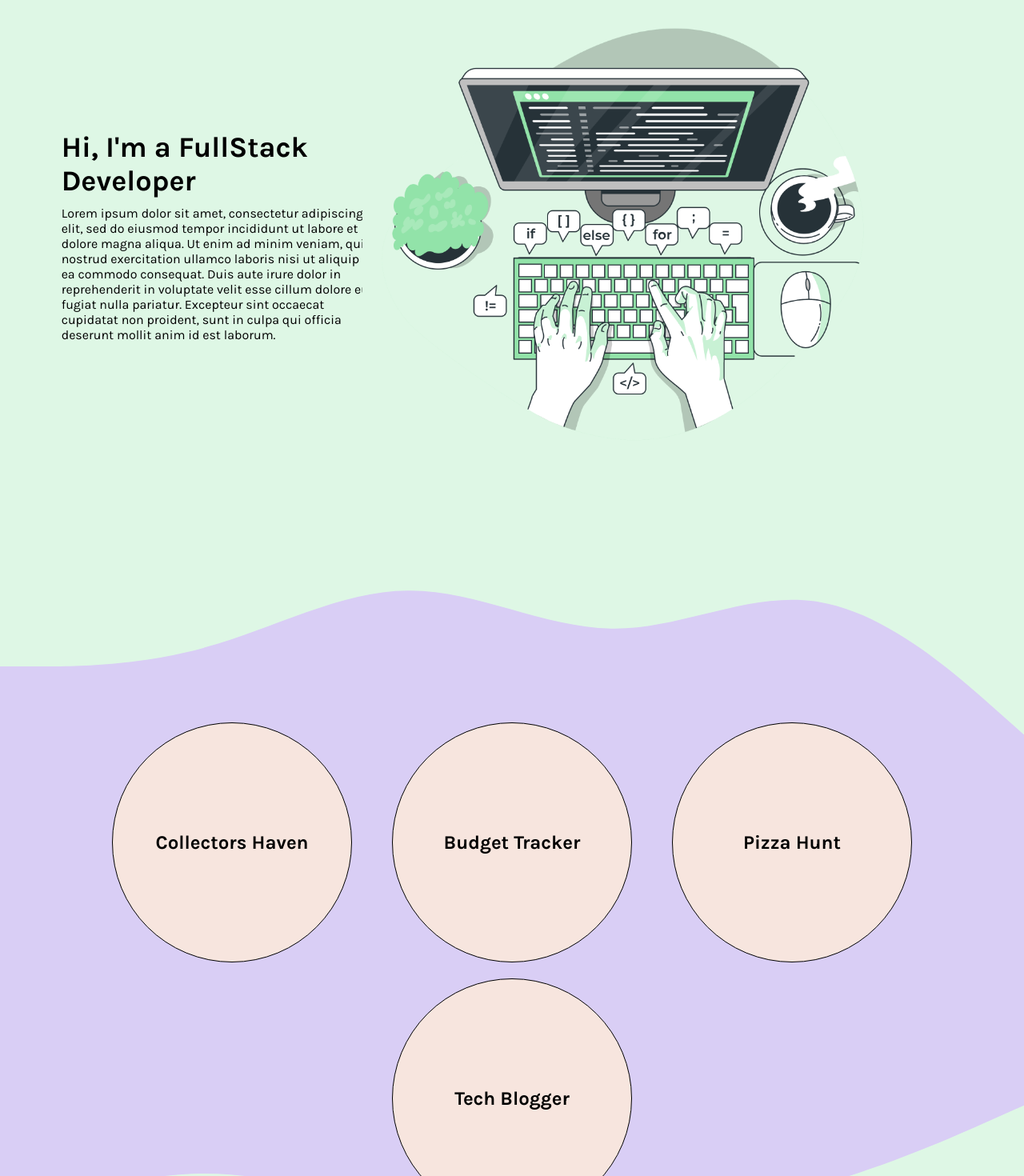
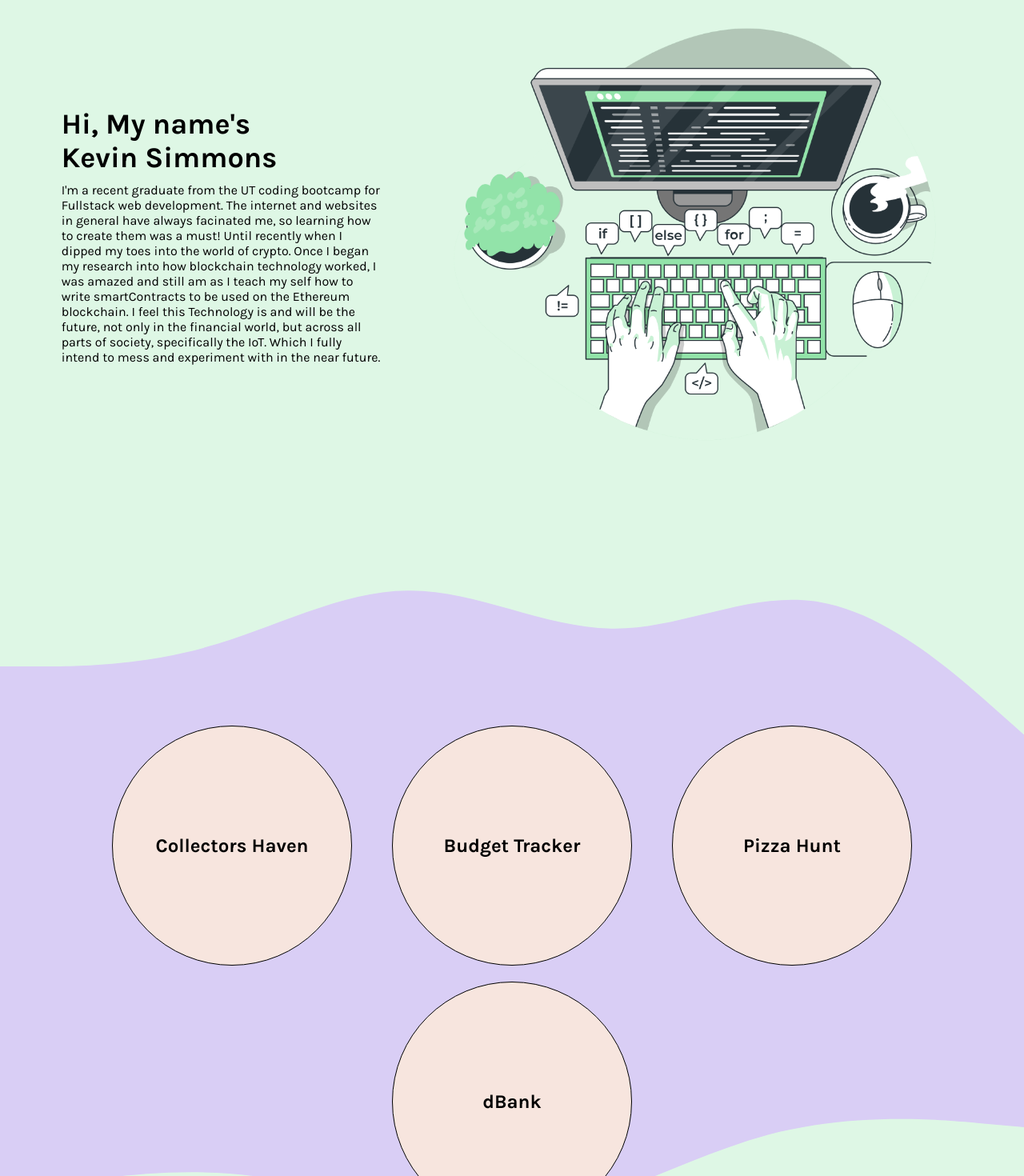
Before and after one commit to climbingryan/portfolioV2, a React (Create React App) app in the folder portfolio/: page / in a window 1280 px wide. Shown: the part 180-1650 px from the top of the page at 80% size. Built offline with nearby package versions, Linux system fonts and the light colour scheme.

Commit message:
replace lorum ipsum text with actual intro paragraph & change title to my name

```diff
--- a/portfolio/src/App.css
+++ b/portfolio/src/App.css
@@ -47,7 +47,7 @@ nav {
   margin: 10px 35px;
   list-style-type: none;
 }
-.list-element {
+.nav-list-element {
   width: fit-content;
   padding: 8px 14px;
   border-radius: 2px;
@@ -55,7 +55,7 @@ nav {
   color: black;
   text-decoration: none;
 }
-.list-element:hover {
+.nav-list-element:hover {
   background-color: #f7e5de;
   color: black;
 }
@@ -101,6 +101,8 @@ nav {
 }
 .upper-svg {
   margin-top: 11.5px;
+  position: relative;
+  top: 50px;
 }
 @media screen and (max-width: 650px) {
   .hero-img {
@@ -126,7 +128,7 @@ nav {
   align-items: center;
   flex-flow: row wrap;
   background-color: var(--secondary-color-);
-  height: 50vh;
+  height: 60vh;
   min-width: 200px;
 }
 .project-container {
@@ -154,7 +156,7 @@ nav {
 .pizza-hunt {
   background-color: var(--accent-color-);
 }
-.tech-blogger {
+.crypto {
   background-color: var(--accent-color-);
 }
 
@@ -210,7 +212,7 @@ nav {
   background-size: cover;
   background-position: 80%;
   background-color: white;
-  max-height: 450px;
+  max-height: 500px;
 }
 
 
--- a/portfolio/src/components/Contact/index.js
+++ b/portfolio/src/components/Contact/index.js
@@ -10,7 +10,7 @@ const Contact = () => {
         <path
           fill="#d9cef5"
           fillOpacity="1"
-          d="M0,288L48,272C96,256,192,224,288,224C384,224,480,256,576,272C672,288,768,288,864,282.7C960,277,1056,267,1152,240C1248,213,1344,171,1392,149.3L1440,128L1440,0L1392,0C1344,0,1248,0,1152,0C1056,0,960,0,864,0C768,0,672,0,576,0C480,0,384,0,288,0C192,0,96,0,48,0L0,0Z"
+          d="M0,160L60,149.3C120,139,240,117,360,133.3C480,149,600,203,720,192C840,181,960,107,1080,74.7C1200,43,1320,53,1380,58.7L1440,64L1440,0L1380,0C1320,0,1200,0,1080,0C960,0,840,0,720,0C600,0,480,0,360,0C240,0,120,0,60,0L0,0Z"
         ></path>
       </svg>
       <div className="contact-handler" id="contact">
--- a/portfolio/src/components/Header/index.js
+++ b/portfolio/src/components/Header/index.js
@@ -1,25 +1,20 @@
 import React from "react";
 
 const Header = () => {
-
-
 
   return (
     <header id='home'>
       <div className="logo">Kevin Simmons</div>
       <nav>
         <ul className="nav-list">
-          <li onFocus={(e) => {
-            console.log(e.currentTarget);
-            console.log(e.target)
-          }}>
-            <a href="#home" className='list-element'>Home</a>
+          <li className='nav-home'>
+            <a href="#home" className='nav-list-element'>Home</a>
           </li>
-          <li>
-            <a href="#projects" className='list-element'>Projects</a>
+          <li className='nav-projects'>
+            <a href="#projects" className='nav-list-element nav-projects'>Projects</a>
           </li>
-          <li>
-            <a href='#contact' className='list-element'>Contact</a>
+          <li className='nav-contact'>
+            <a href='#contact' className='nav-list-element nav-contact'>Contact</a>
           </li>
         </ul>
       </nav>
--- a/portfolio/src/components/Hero/index.js
+++ b/portfolio/src/components/Hero/index.js
@@ -7,7 +7,7 @@ const Hero = () => {
   const heroImg = () => {
     anime({
       targets: '.hero-img',
-      translateX: [275, -100],
+      translateX: [150, -10],
       opacity: [0, 1],
       duration: 1500,
       easing: 'easeInOutExpo'
@@ -16,47 +16,40 @@ const Hero = () => {
   const heroTextAnime = () => {
     anime({
       targets: '.hero-title',
-      translateX: [-300, 0],
+      translateX: [-200, 0],
       opacity: [0, 1],
       duration: 1500,
       easing: 'easeInOutExpo'
     });
     anime({
       targets: '.hero-p',
-      translateY: [300, 0],
+      translateY: [200, 0],
       opacity: [0, 1],
       duration: 1500,
       easing: 'easeInOutExpo',
       delay: 200
-    })
+    });
   }
 
   return (
     <div className="hero-handler" onLoad={() => {heroTextAnime()}}>
-      <div className="hero-text-handler" >
-        <h2 className='hero-title'>Hi, I'm a FullStack Developer</h2>
+      <div className="hero-text-handler">
+        <h2 className='hero-title'>Hi, My name's Kevin Simmons</h2>
         <p className='hero-p'>
-          Lorem ipsum dolor sit amet, consectetur adipiscing elit, sed do
-          eiusmod tempor incididunt ut labore et dolore magna aliqua. Ut enim ad
-          minim veniam, quis nostrud exercitation ullamco laboris nisi ut
-          aliquip ex ea commodo consequat. Duis aute irure dolor in
-          reprehenderit in voluptate velit esse cillum dolore eu fugiat nulla
-          pariatur. Excepteur sint occaecat cupidatat non proident, sunt in
-          culpa qui officia deserunt mollit anim id est laborum.
+          I'm a recent graduate from the UT coding bootcamp for Fullstack web development.
+          The internet and websites in general have always facinated me, so
+          learning how to create them was a must! Until recently when I dipped
+          my toes into the world of crypto. Once I began my research into how blockchain
+          technology worked, I was amazed and still am as I teach my self
+          how to write smartContracts to be used on the Ethereum blockchain. I feel this
+          Technology is and will be the future, not only in the financial world, but
+          across all parts of society, specifically the IoT. Which I fully intend to
+          mess and experiment with in the near future.
         </p>
       </div>
       <div className="hero-img-handler" onLoad={() => {heroImg()}}>
         <img className="hero-img" src={img} alt="green web dev computer"></img>
       </div>
-
-      <svg className='upper-svg' xmlns="http://www.w3.org/2000/svg" viewBox="0 0 1440 320">
-        <path
-          fill="#d9cef5"
-          fillOpacity="1"
-          d="M0,224L48,224C96,224,192,224,288,197.3C384,171,480,117,576,117.3C672,117,768,171,864,170.7C960,171,1056,117,1152,133.3C1248,149,1344,235,1392,277.3L1440,320L1440,320L1392,320C1344,320,1248,320,1152,320C1056,320,960,320,864,320C768,320,672,320,576,320C480,320,384,320,288,320C192,320,96,320,48,320L0,320Z"
-        ></path>
-        <a href="https://storyset.com/work">Illustration by Freepik Storyset</a>
-      </svg>
     </div>
   );
 };
--- a/portfolio/src/components/Project/index.js
+++ b/portfolio/src/components/Project/index.js
@@ -47,7 +47,7 @@ const Project = (props) => {
         onMouseOut={() => onLeave()}
         onClick={() => setOpenModal(true)}
       >
-        <h2 className={props.projects.classAnimation}>{props.projects.title}</h2>
+        <h2 className={`${props.projects.classAnimation} proj-title`}>{props.projects.title}</h2>
       </div>
     </>
   );
--- a/portfolio/src/components/Projects/index.js
+++ b/portfolio/src/components/Projects/index.js
@@ -3,7 +3,7 @@ import React from "react";
 import cHavenImg from '../../assets/images/artifact.png';
 import pwaImg from '../../assets/images/bills.png';
 import pizzaImg from '../../assets/images/fast-food-2.png';
-import techBlogImg from '../../assets/images/online-discussion.png'
+import cryptoImg from '../../assets/images/cryptocurrency.png';
 
 import Project from '../Project';
 
@@ -44,19 +44,28 @@ const Projects = () => {
       key: 963,
     },
     {
-      title: "Tech Blogger",
+      title: "dBank",
       description:
-        "This was my first MYSQL fullstack application built as a lesson during my bootcamp. Using Node.js, MYSQL, Sequillize & Handlebars",
-      link: "https://sleepy-shore-05861.herokuapp.com/",
-      classAnimation: "tech-blogger",
-      img: `${techBlogImg}`,
-      alt: 'tech blogger',
+        "This is my first Ethereum blockchain application called dBank. Users can deposit ETH into dBank and gain interest over time, and withdraw the ETH when they need to. This app was made with solidity, web3.js, react, metaMask, truffle, and ganache",
+      link: "https://github.com/climbingryan/DeFiBank",
+      classAnimation: "crypto",
+      img: `${cryptoImg}`,
+      alt: 'dBank',
       id: 4,
       key: 238,
     },
   ];
 
   return (
+    <>
+    <svg className='upper-svg' xmlns="http://www.w3.org/2000/svg" viewBox="0 0 1440 320">
+        <path
+          fill="#d9cef5"
+          fillOpacity="1"
+          d="M0,224L48,224C96,224,192,224,288,197.3C384,171,480,117,576,117.3C672,117,768,171,864,170.7C960,171,1056,117,1152,133.3C1248,149,1344,235,1392,277.3L1440,320L1440,320L1392,320C1344,320,1248,320,1152,320C1056,320,960,320,864,320C768,320,672,320,576,320C480,320,384,320,288,320C192,320,96,320,48,320L0,320Z"
+        ></path>
+        <a href="https://storyset.com/work">Illustration by Freepik Storyset</a>
+      </svg>
     <div id="projects" className="projects-handler">
       {projects.map((project) => {
         return (
@@ -66,6 +75,7 @@ const Projects = () => {
         );
       })}
     </div>
+  </>
   );
 };
 
```
Also changed, not shown: portfolio/src/assets/images/cryptocurrency.png (added), portfolio/src/assets/images/online-discussion.png (deleted).
